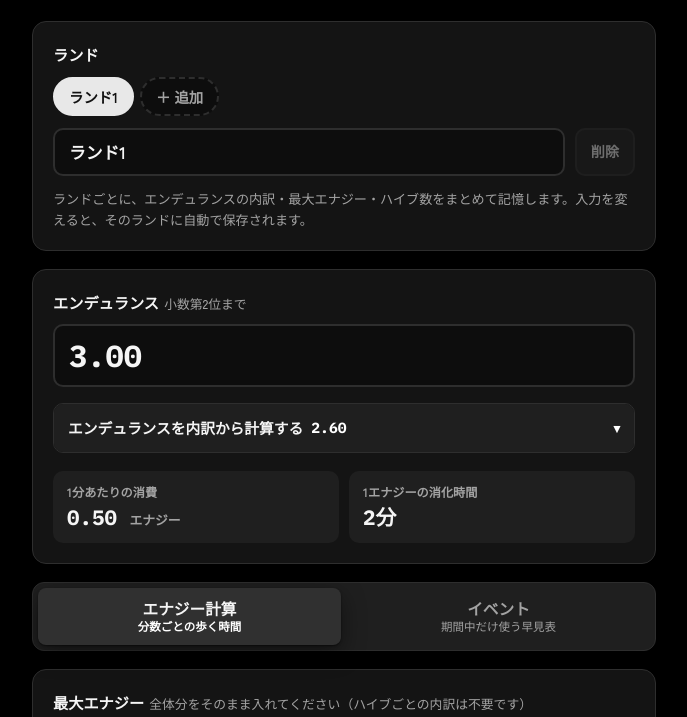
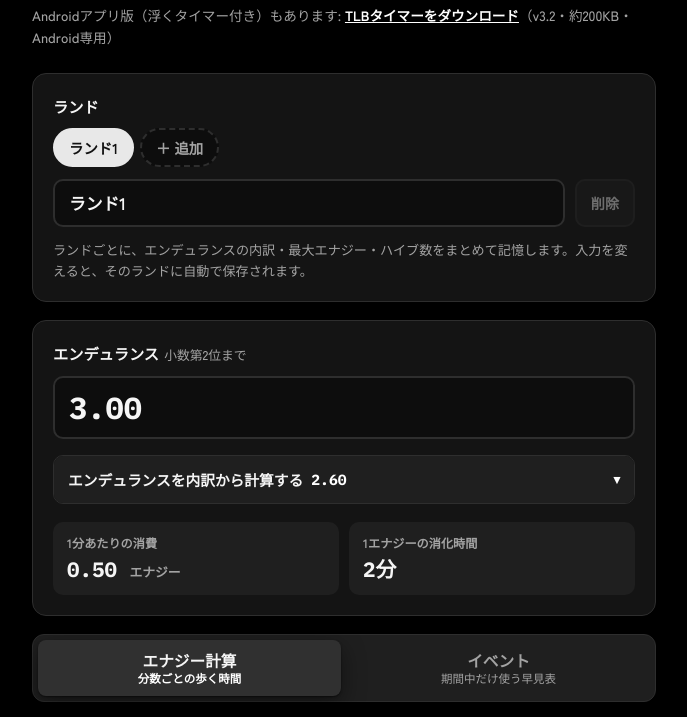
Before and after one commit to rayn1021/gametools, a plain HTML site: page index.html in a window 1280 px wide. Shown: the part 124-841 px from the top of the page, without its empty margins (296-983 px from the left). Drawn offline with Linux system fonts and the light colour scheme.

Commit message:
APKダウンロードリンクを追加

```diff
--- a/index.html
+++ b/index.html
@@ -60,6 +60,12 @@
         font-size: .92rem;
       }
       .lede .game { font-weight: 700; color: var(--ink); }
+      .apk-dl {
+        margin: -16px 0 24px;
+        color: var(--ink-2);
+        font-size: .85rem;
+      }
+      .apk-dl a { color: var(--accent-strong); font-weight: 700; }
 
       /* ---------- input ---------- */
       .panel {
@@ -577,6 +583,7 @@
     <main>
       <h1>エナジー消費計算</h1>
       <p class="lede"><span class="game">The Life Bomb</span> 用。ふだんの100%消化に必要な「歩く分数」を出すのが本体で、イベント用の早見表は別タブに分けてあります。エンデュランス入力は両タブ共通です。</p>
+      <p class="apk-dl" id="apk-dl">Androidアプリ版（浮くタイマー付き）もあります: <a href="tlb-timer.apk" download>TLBタイマーをダウンロード</a>（v3.2・約200KB・Android専用）</p>
 
       <section class="panel" aria-label="ランド選択">
         <span class="field-label">ランド</span>
@@ -1106,6 +1113,12 @@
 
         render();
 
+        // アプリ内（WebView）で開いた時は、ダウンロード案内を出さない
+        if (window.TLBBridge) {
+          var apkDl = document.getElementById('apk-dl');
+          if (apkDl) apkDl.style.display = 'none';
+        }
+
         // ---------- ランド（設定一式の登録・切替） ----------
         // ランドごとに、エンデュランス（直接入力と内訳一式）・最大エナジー・
         // ハイブ数をまとめて記憶する。保存先は localStorage（アプリ版の
```
